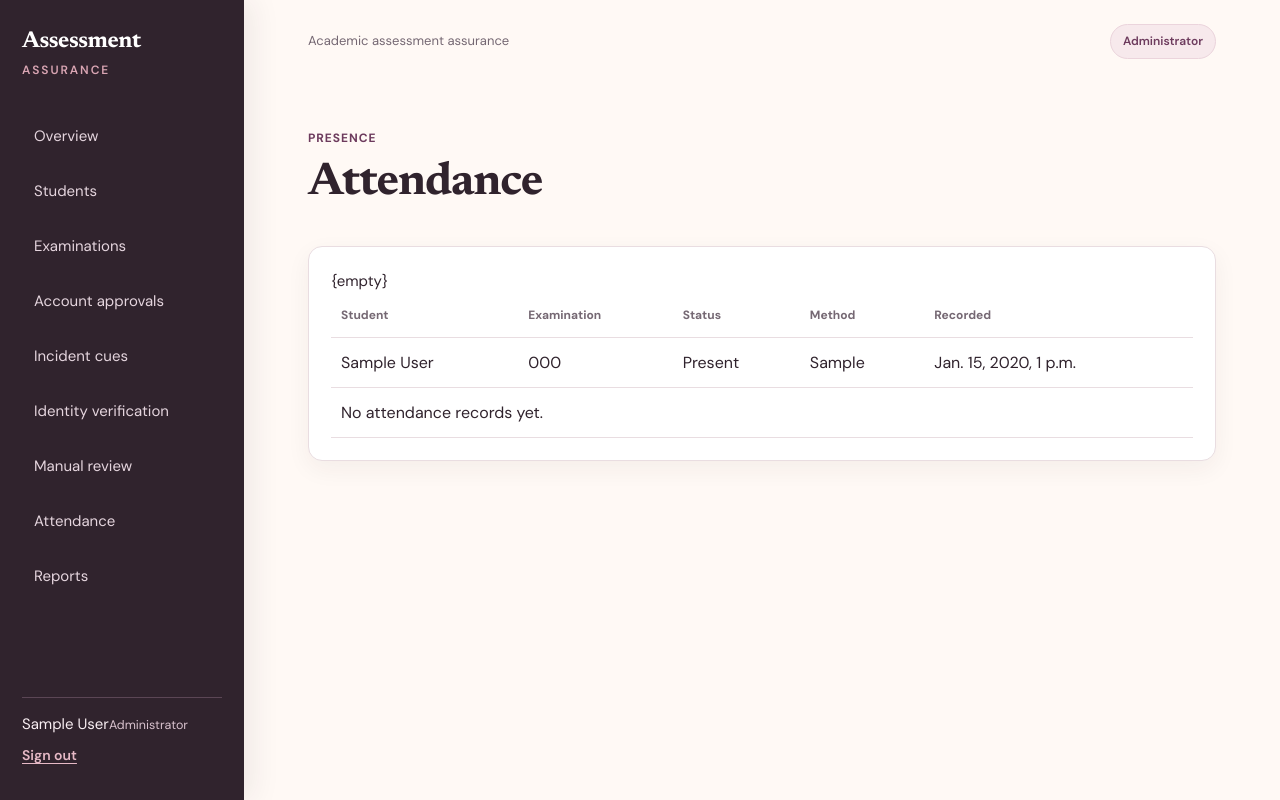
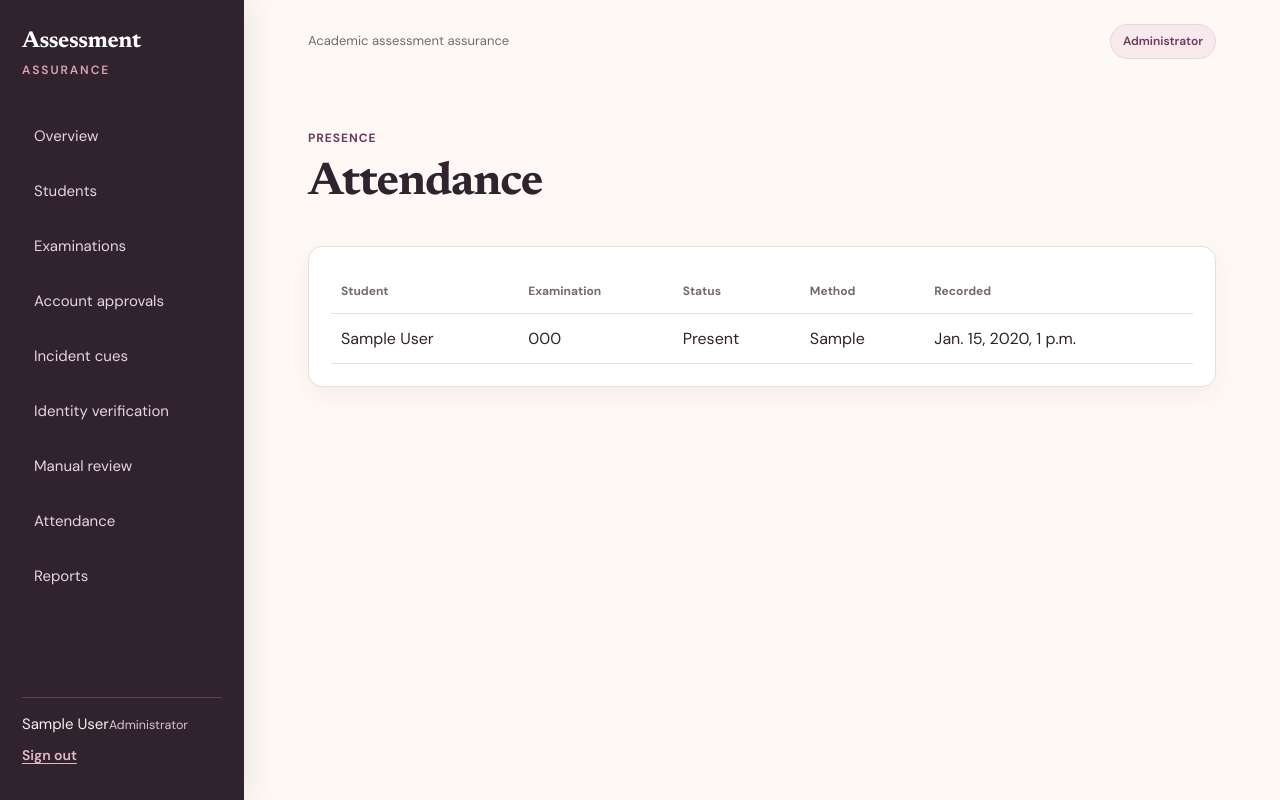
Before and after one commit to Moana-star/Academic-Assessment-Assurance-Platform, a Django app: page /attendance/ in a window 1280 px wide. Run offline with Django 5.2, Linux system fonts and the light colour scheme; a user stored in the database is signed in; tables that the repository leaves empty hold one stand-in row (values such as "Sample post").

Commit message:
Fix empty state in attendance list

```diff
--- a/templates/attendance/attendance_list.html
+++ b/templates/attendance/attendance_list.html
@@ -1 +1 @@
-{% extends 'base.html' %}{% block content %}<div class='page-head'><div><p class='eyebrow'>Presence</p><h1>Attendance</h1></div></div><section class='panel'><table><tr><th>Student</th><th>Examination</th><th>Status</th><th>Method</th><th>Recorded</th></tr>{% for row in records %}<tr><td>{{ row.student.full_name }}</td><td>{{ row.examination.code }}</td><td>{{ row.get_attendance_status_display }}</td><td>{{ row.verification_method }}</td><td>{{ row.verification_timestamp }}</td></tr>{empty}<tr><td colspan='5'>No attendance records yet.</td></tr>{% endfor %}</table></section>{% endblock %}
+{% extends 'base.html' %}{% block content %}<div class='page-head'><div><p class='eyebrow'>Presence</p><h1>Attendance</h1></div></div><section class='panel'><table><tr><th>Student</th><th>Examination</th><th>Status</th><th>Method</th><th>Recorded</th></tr>{% for row in records %}<tr><td>{{ row.student.full_name }}</td><td>{{ row.examination.code }}</td><td>{{ row.get_attendance_status_display }}</td><td>{{ row.verification_method }}</td><td>{{ row.verification_timestamp }}</td></tr>{% empty %}<tr><td colspan='5'>No attendance records yet.</td></tr>{% endfor %}</table></section>{% endblock %}
```
